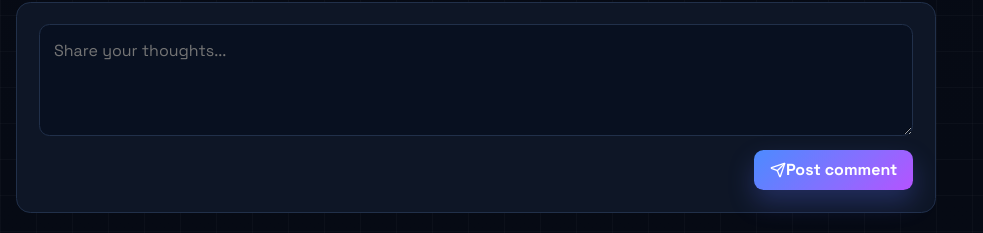
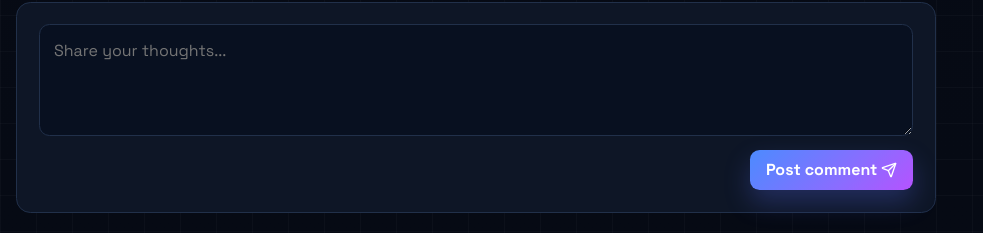
Before and after one commit to LynxCatDev/AtlantisNexus, a Next.js app in the folder client/: page /article/elden-ring-nightreign-co-op-souls-era in a window 1280 px wide. Shown: the part 1857-2090 px from the top of the page, without its empty margins (0-983 px from the left). Built offline with nearby package versions, Linux system fonts and the light colour scheme; no server answers.

Commit message:
post icon in front of text

```diff
--- a/client/src/components/ArticleDetailPage/ArticleDetailPage.tsx
+++ b/client/src/components/ArticleDetailPage/ArticleDetailPage.tsx
@@ -230,8 +230,8 @@ export function ArticleDetailPage({ detail }: ArticleDetailPageProps) {
                   placeholder={t("commentPlaceholder")}
                 />
                 <Button type="submit">
-                  <SendIcon aria-hidden="true" size={16} />
                   {t("postComment")}
+                  <SendIcon aria-hidden="true" size={16} style={{ marginLeft: 4 }} />
                 </Button>
               </form>
 
```
